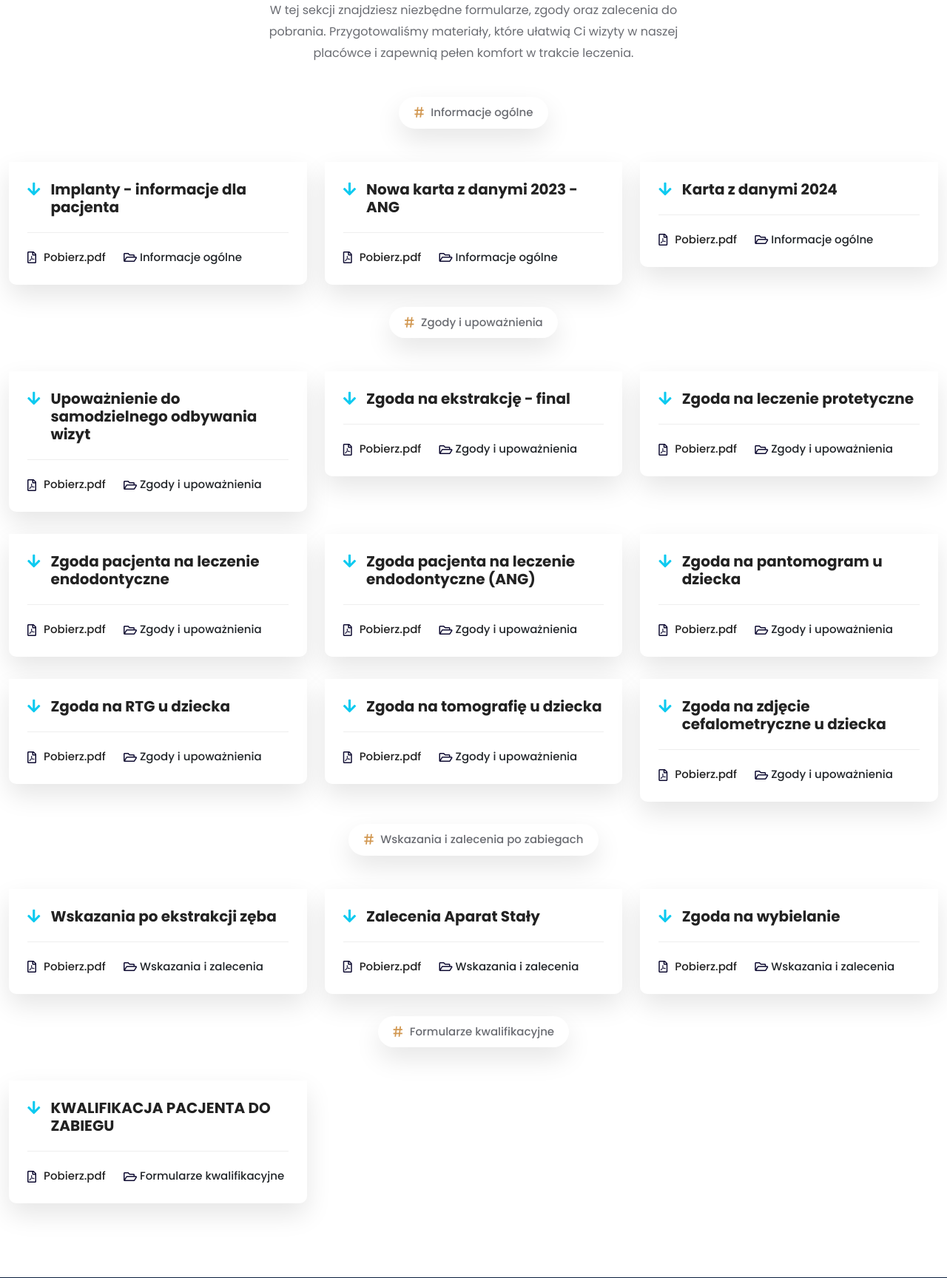
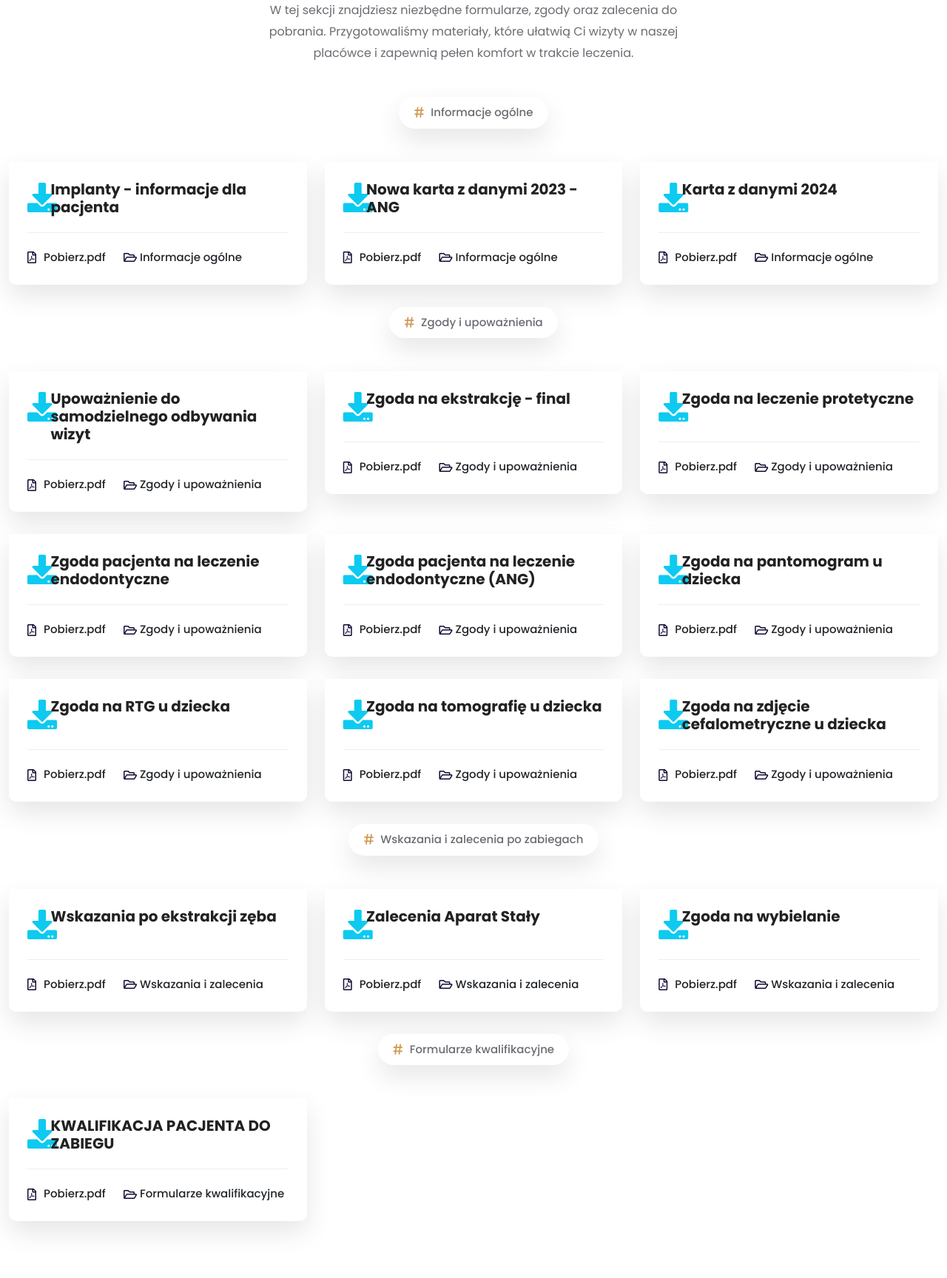
Before and after one commit to duodent/duodentbielany, a Flask app: page /informacje-dla-pacjentow-stomatologicznych in a window 1280 px wide. Shown: the part 737-2465 px from the top of the page at 74% size. Run offline with Flask 3, Linux system fonts and the light colour scheme; some libraries are stand-ins or nearby versions.

Commit message:
Working now

```diff
--- a/templates/for_patients.html
+++ b/templates/for_patients.html
@@ -43,7 +43,7 @@
                     <div class="blog-content">
                         <div class="row">
                             <div class="col-1">
-                                <h5><i class="fas fa-arrow-down text-info"></i></h5>
+                                <h1><i class="fas fa-download text-info"></i></h1>
                             </div>
                             <div class="col-11">
                                 <h5>
@@ -73,7 +73,7 @@
                     <div class="blog-content">
                         <div class="row">
                             <div class="col-1">
-                                <h5><i class="fas fa-arrow-down text-info"></i></h5>
+                                <h1><i class="fas fa-download text-info"></i></h1>
                             </div>
                             <div class="col-11">
                                 <h5>
@@ -103,7 +103,7 @@
                     <div class="blog-content">
                         <div class="row">
                             <div class="col-1">
-                                <h5><i class="fas fa-arrow-down text-info"></i></h5>
+                                <h1><i class="fas fa-download text-info"></i></h1>
                             </div>
                             <div class="col-11">
                                 <h5>
@@ -139,7 +139,7 @@
                     <div class="blog-content">
                         <div class="row">
                             <div class="col-1">
-                                <h5><i class="fas fa-arrow-down text-info"></i></h5>
+                                <h1><i class="fas fa-download text-info"></i></h1>
                             </div>
                             <div class="col-11">
                                 <h5>
@@ -169,7 +169,7 @@
                     <div class="blog-content">
                         <div class="row">
                             <div class="col-1">
-                                <h5><i class="fas fa-arrow-down text-info"></i></h5>
+                                <h1><i class="fas fa-download text-info"></i></h1>
                             </div>
                             <div class="col-11">
                                 <h5>
@@ -199,7 +199,7 @@
                     <div class="blog-content">
                         <div class="row">
                             <div class="col-1">
-                                <h5><i class="fas fa-arrow-down text-info"></i></h5>
+                                <h1><i class="fas fa-download text-info"></i></h1>
                             </div>
                             <div class="col-11">
                                 <h5>
@@ -229,7 +229,7 @@
                     <div class="blog-content">
                         <div class="row">
                             <div class="col-1">
-                                <h5><i class="fas fa-arrow-down text-info"></i></h5>
+                                <h1><i class="fas fa-download text-info"></i></h1>
                             </div>
                             <div class="col-11">
                                 <h5>
@@ -259,7 +259,7 @@
                     <div class="blog-content">
                         <div class="row">
                             <div class="col-1">
-                                <h5><i class="fas fa-arrow-down text-info"></i></h5>
+                                <h1><i class="fas fa-download text-info"></i></h1>
                             </div>
                             <div class="col-11">
                                 <h5>
@@ -289,7 +289,7 @@
                     <div class="blog-content">
                         <div class="row">
                             <div class="col-1">
-                                <h5><i class="fas fa-arrow-down text-info"></i></h5>
+                                <h1><i class="fas fa-download text-info"></i></h1>
                             </div>
                             <div class="col-11">
                                 <h5>
@@ -319,7 +319,7 @@
                     <div class="blog-content">
                         <div class="row">
                             <div class="col-1">
-                                <h5><i class="fas fa-arrow-down text-info"></i></h5>
+                                <h1><i class="fas fa-download text-info"></i></h1>
                             </div>
                             <div class="col-11">
                                 <h5>
@@ -349,7 +349,7 @@
                     <div class="blog-content">
                         <div class="row">
                             <div class="col-1">
-                                <h5><i class="fas fa-arrow-down text-info"></i></h5>
+                                <h1><i class="fas fa-download text-info"></i></h1>
                             </div>
                             <div class="col-11">
                                 <h5>
@@ -379,7 +379,7 @@
                     <div class="blog-content">
                         <div class="row">
                             <div class="col-1">
-                                <h5><i class="fas fa-arrow-down text-info"></i></h5>
+                                <h1><i class="fas fa-download text-info"></i></h1>
                             </div>
                             <div class="col-11">
                                 <h5>
@@ -415,7 +415,7 @@
                     <div class="blog-content">
                         <div class="row">
                             <div class="col-1">
-                                <h5><i class="fas fa-arrow-down text-info"></i></h5>
+                                <h1><i class="fas fa-download text-info"></i></h1>
                             </div>
                             <div class="col-11">
                                 <h5>
@@ -445,7 +445,7 @@
                     <div class="blog-content">
                         <div class="row">
                             <div class="col-1">
-                                <h5><i class="fas fa-arrow-down text-info"></i></h5>
+                                <h1><i class="fas fa-download text-info"></i></h1>
                             </div>
                             <div class="col-11">
                                 <h5>
@@ -475,7 +475,7 @@
                     <div class="blog-content">
                         <div class="row">
                             <div class="col-1">
-                                <h5><i class="fas fa-arrow-down text-info"></i></h5>
+                                <h1><i class="fas fa-download text-info"></i></h1>
                             </div>
                             <div class="col-11">
                                 <h5>
@@ -512,7 +512,7 @@
                     <div class="blog-content">
                         <div class="row">
                             <div class="col-1">
-                                <h5><i class="fas fa-arrow-down text-info"></i></h5>
+                                <h1><i class="fas fa-download text-info"></i></h1>
                             </div>
                             <div class="col-11">
                                 <h5>
```
